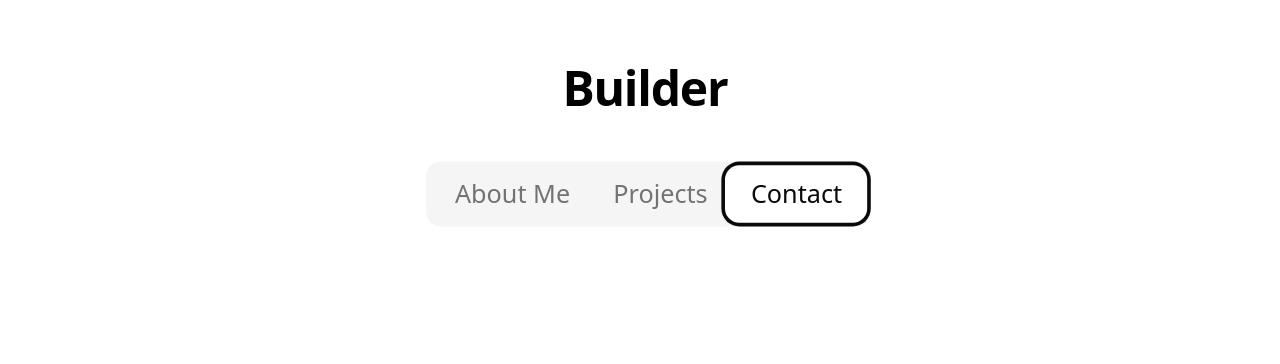
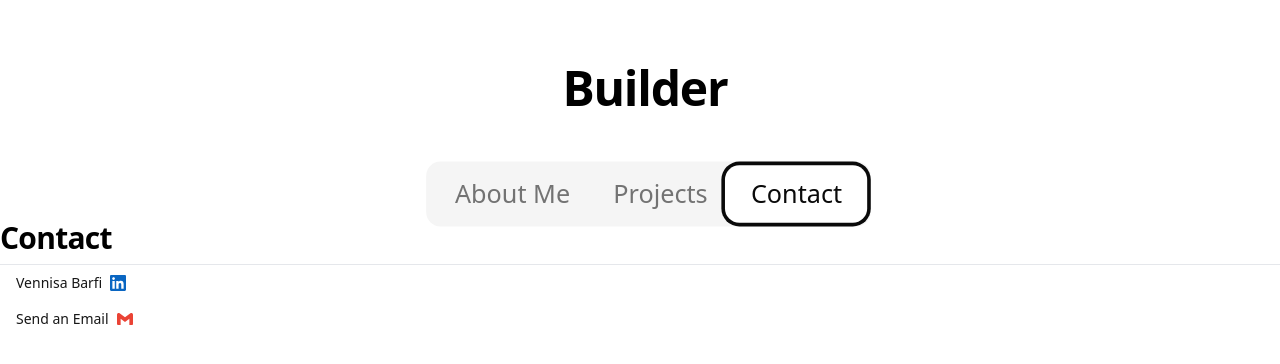
Before and after one commit to vennisabarfi/personal_website, a React (Vite) app in the folder frontend/: page / in a window 1280 px wide. Both pictures are taken after a click on the tab "Contact". Shown: the top 364 px of the page. Built offline with nearby package versions, Linux system fonts and the light colour scheme.

Commit message:
Working on Contact Page.

```diff
--- a/frontend/src/About/Constants.jsx
+++ b/frontend/src/About/Constants.jsx
@@ -11,3 +11,5 @@ export const tailwind_icon = <svg role="img" fill="#06B6D4" viewBox="0 0 24 24"
 export const git_icon = <svg role="img" fill="#F05032" viewBox="0 0 24 24" xmlns="http://www.w3.org/2000/svg"><title>Git</title><path d="M23.546 10.93L13.067.452c-.604-.603-1.582-.603-2.188 0L8.708 2.627l2.76 2.76c.645-.215 1.379-.07 1.889.441.516.515.658 1.258.438 1.9l2.658 2.66c.645-.223 1.387-.078 1.9.435.721.72.721 1.884 0 2.604-.719.719-1.881.719-2.6 0-.539-.541-.674-1.337-.404-1.996L12.86 8.955v6.525c.176.086.342.203.488.348.713.721.713 1.883 0 2.6-.719.721-1.889.721-2.609 0-.719-.719-.719-1.879 0-2.598.182-.18.387-.316.605-.406V8.835c-.217-.091-.424-.222-.6-.401-.545-.545-.676-1.342-.396-2.009L7.636 3.7.45 10.881c-.6.605-.6 1.584 0 2.189l10.48 10.477c.604.604 1.582.604 2.186 0l10.43-10.43c.605-.603.605-1.582 0-2.187"/></svg>
 export const googlecloud_icon = <svg role="img" fill="#4285F4" viewBox="0 0 24 24" xmlns="http://www.w3.org/2000/svg"><title>Google Cloud</title><path d="M12.19 2.38a9.344 9.344 0 0 0-9.234 6.893c.053-.02-.055.013 0 0-3.875 2.551-3.922 8.11-.247 10.941l.006-.007-.007.03a6.717 6.717 0 0 0 4.077 1.356h5.173l.03.03h5.192c6.687.053 9.376-8.605 3.835-12.35a9.365 9.365 0 0 0-2.821-4.552l-.043.043.006-.05A9.344 9.344 0 0 0 12.19 2.38zm-.358 4.146c1.244-.04 2.518.368 3.486 1.15a5.186 5.186 0 0 1 1.862 4.078v.518c3.53-.07 3.53 5.262 0 5.193h-5.193l-.008.009v-.04H6.785a2.59 2.59 0 0 1-1.067-.23h.001a2.597 2.597 0 1 1 3.437-3.437l3.013-3.012A6.747 6.747 0 0 0 8.11 8.24c.018-.01.04-.026.054-.023a5.186 5.186 0 0 1 3.67-1.69z"/></svg>
 export const github_icon = <svg role="img" viewBox="0 0 24 24" fill="#181717" xmlns="http://www.w3.org/2000/svg"><title>GitHub</title><path d="M12 .297c-6.63 0-12 5.373-12 12 0 5.303 3.438 9.8 8.205 11.385.6.113.82-.258.82-.577 0-.285-.01-1.04-.015-2.04-3.338.724-4.042-1.61-4.042-1.61C4.422 18.07 3.633 17.7 3.633 17.7c-1.087-.744.084-.729.084-.729 1.205.084 1.838 1.236 1.838 1.236 1.07 1.835 2.809 1.305 3.495.998.108-.776.417-1.305.76-1.605-2.665-.3-5.466-1.332-5.466-5.93 0-1.31.465-2.38 1.235-3.22-.135-.303-.54-1.523.105-3.176 0 0 1.005-.322 3.3 1.23.96-.267 1.98-.399 3-.405 1.02.006 2.04.138 3 .405 2.28-1.552 3.285-1.23 3.285-1.23.645 1.653.24 2.873.12 3.176.765.84 1.23 1.91 1.23 3.22 0 4.61-2.805 5.625-5.475 5.92.42.36.81 1.096.81 2.22 0 1.606-.015 2.896-.015 3.286 0 .315.21.69.825.57C20.565 22.092 24 17.592 24 12.297c0-6.627-5.373-12-12-12"/></svg>
+export const linkedin_icon = <svg role="img" viewBox="0 0 24 24" fill="#0A66C2" xmlns="http://www.w3.org/2000/svg"><title>LinkedIn</title><path d="M20.447 20.452h-3.554v-5.569c0-1.328-.027-3.037-1.852-3.037-1.853 0-2.136 1.445-2.136 2.939v5.667H9.351V9h3.414v1.561h.046c.477-.9 1.637-1.85 3.37-1.85 3.601 0 4.267 2.37 4.267 5.455v6.286zM5.337 7.433c-1.144 0-2.063-.926-2.063-2.065 0-1.138.92-2.063 2.063-2.063 1.14 0 2.064.925 2.064 2.063 0 1.139-.925 2.065-2.064 2.065zm1.782 13.019H3.555V9h3.564v11.452zM22.225 0H1.771C.792 0 0 .774 0 1.729v20.542C0 23.227.792 24 1.771 24h20.451C23.2 24 24 23.227 24 22.271V1.729C24 .774 23.2 0 22.222 0h.003z"/></svg>
+export const email_icon = <svg role="img" fill="#EA4335" viewBox="0 0 24 24" xmlns="http://www.w3.org/2000/svg"><title>Gmail</title><path d="M24 5.457v13.909c0 .904-.732 1.636-1.636 1.636h-3.819V11.73L12 16.64l-6.545-4.91v9.273H1.636A1.636 1.636 0 0 1 0 19.366V5.457c0-2.023 2.309-3.178 3.927-1.964L5.455 4.64 12 9.548l6.545-4.91 1.528-1.145C21.69 2.28 24 3.434 24 5.457z"/></svg>
--- a/frontend/src/Contact/Contact.jsx
+++ b/frontend/src/Contact/Contact.jsx
@@ -1,6 +1,54 @@
+import "./Contact.css";
+import { email_icon, linkedin_icon} from "@/About/Constants";
+import { Button } from "@/components/ui/button";
+
+
 export default  function Contact(){
+
+
+const Contact = [
+    {
+        "id": "1",
+        "handle": "Vennisa Barfi",
+        "link": "https://www.linkedin.com/in/vennisa-owusu-barfi-95155216b/",
+        "icon": linkedin_icon,
+
+    },
+
+    {
+        "id": "2",
+        "handle": "Send an Email",
+        "link": "",
+        "icon": email_icon,
+
+    },
+]
+
     return(
         <>
+
+<div className="contact-section">
+
+<h2 className="mt-10 scroll-m-20 border-b pb-2 text-3xl font-semibold tracking-tight transition-colors first:mt-0">Contact</h2>
+
+
+<div className="contact-list">
+            {Contact.map((contact)=>(
+                    <div className="experience" key={contact.id}>
+
+                    <Button variant="link"><a href={contact.link} target="_blank">{contact.handle} </a>{contact.icon}</Button>
+
+
+
+                    </div>
+
+
+                ))}
+
+
+    </div>
+</div>
+
 
         </>
 
```
